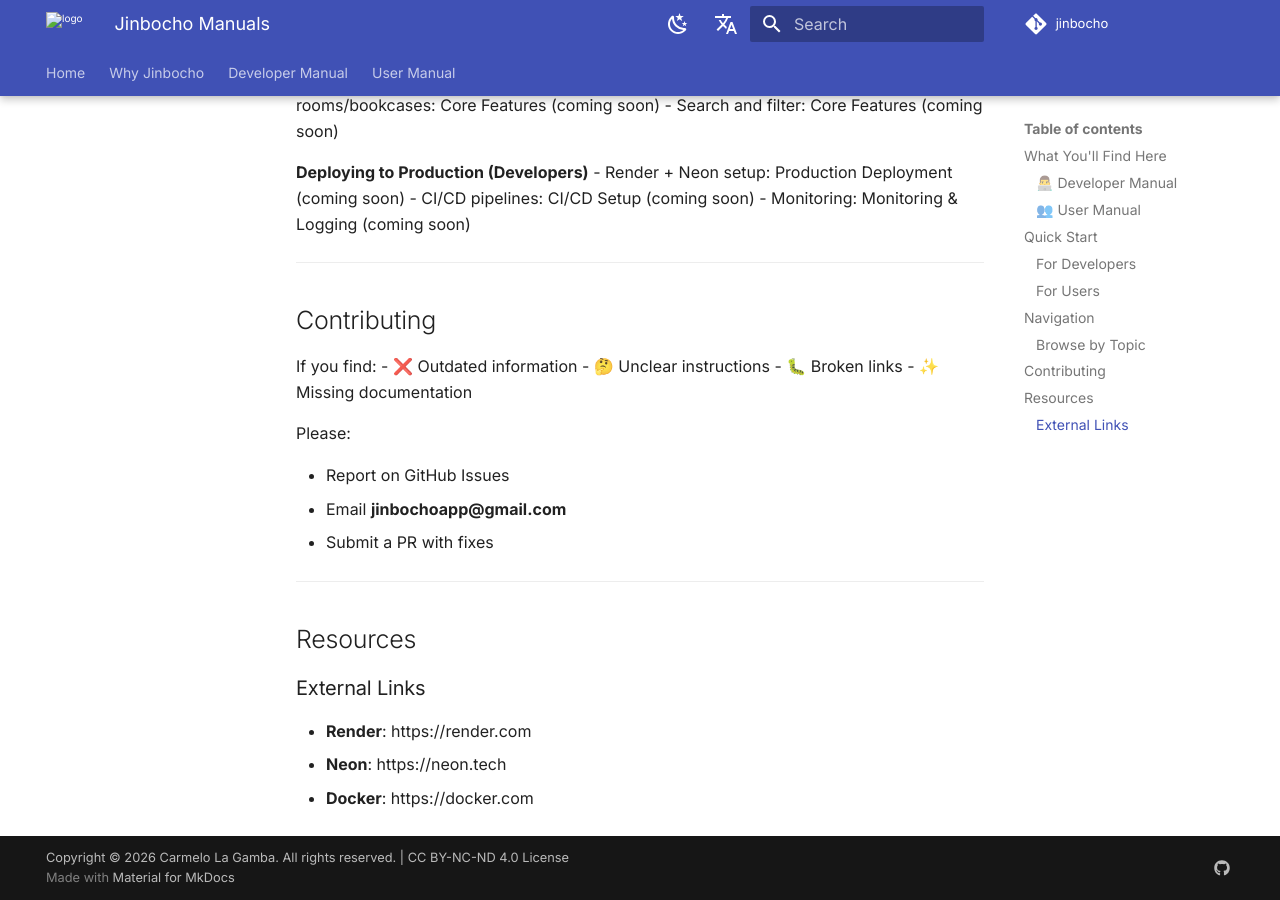
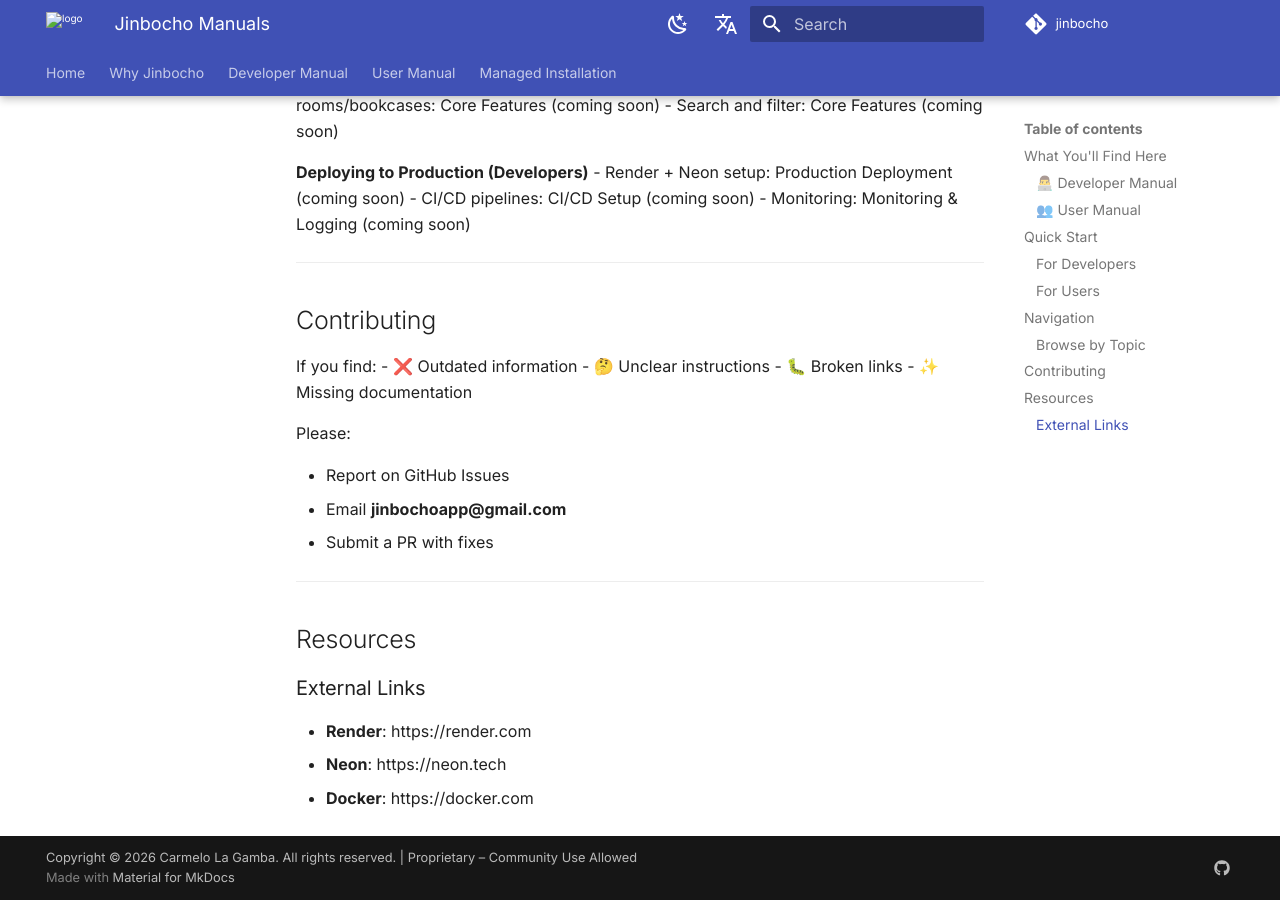
Before and after one commit to jinbocho/jinbocho.github.io, an MkDocs documentation site: the page built from docs/README.md, in a window 1280 px wide and 900 px high, scrolled down 1656 px. Built offline with MkDocs 1.6.1 and Material for MkDocs 9.7.7, drawn with Linux system fonts in a browser that asks for light colours; comment, search, counter and statistics services are not loaded.

Commit message:
feat: add managed-install page, update license, nav, and CTA

```diff
--- a/mkdocs.yml
+++ b/mkdocs.yml
@@ -75,6 +75,7 @@
       - Language & Localization: user/12-localization.md
       - FAQ: user/13-faq.md
       - Troubleshooting: user/14-troubleshooting.md
+  - Managed Installation: managed-install.md
 
 plugins:
   - search:
@@ -121,4 +122,4 @@
 extra_css:
   - assets/custom.css
 
-copyright: Copyright &copy; 2026 Carmelo La Gamba. All rights reserved. | CC BY-NC-ND 4.0 License
+copyright: Copyright &copy; 2026 Carmelo La Gamba. All rights reserved. | Proprietary – Community Use Allowed
```
Also changed, not shown: docs/managed-install.md (added, +26 -0 lines), 1 other file.
